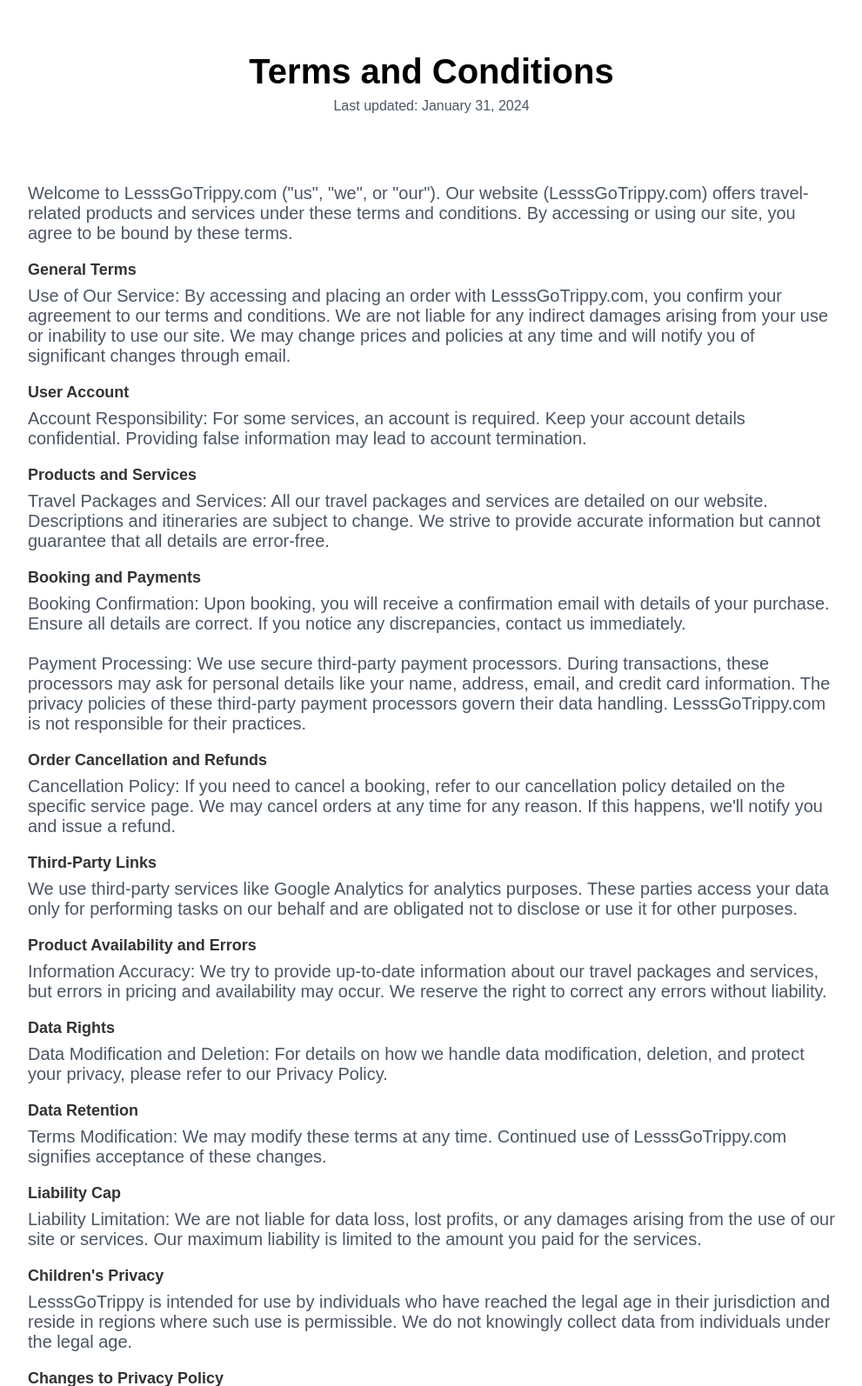
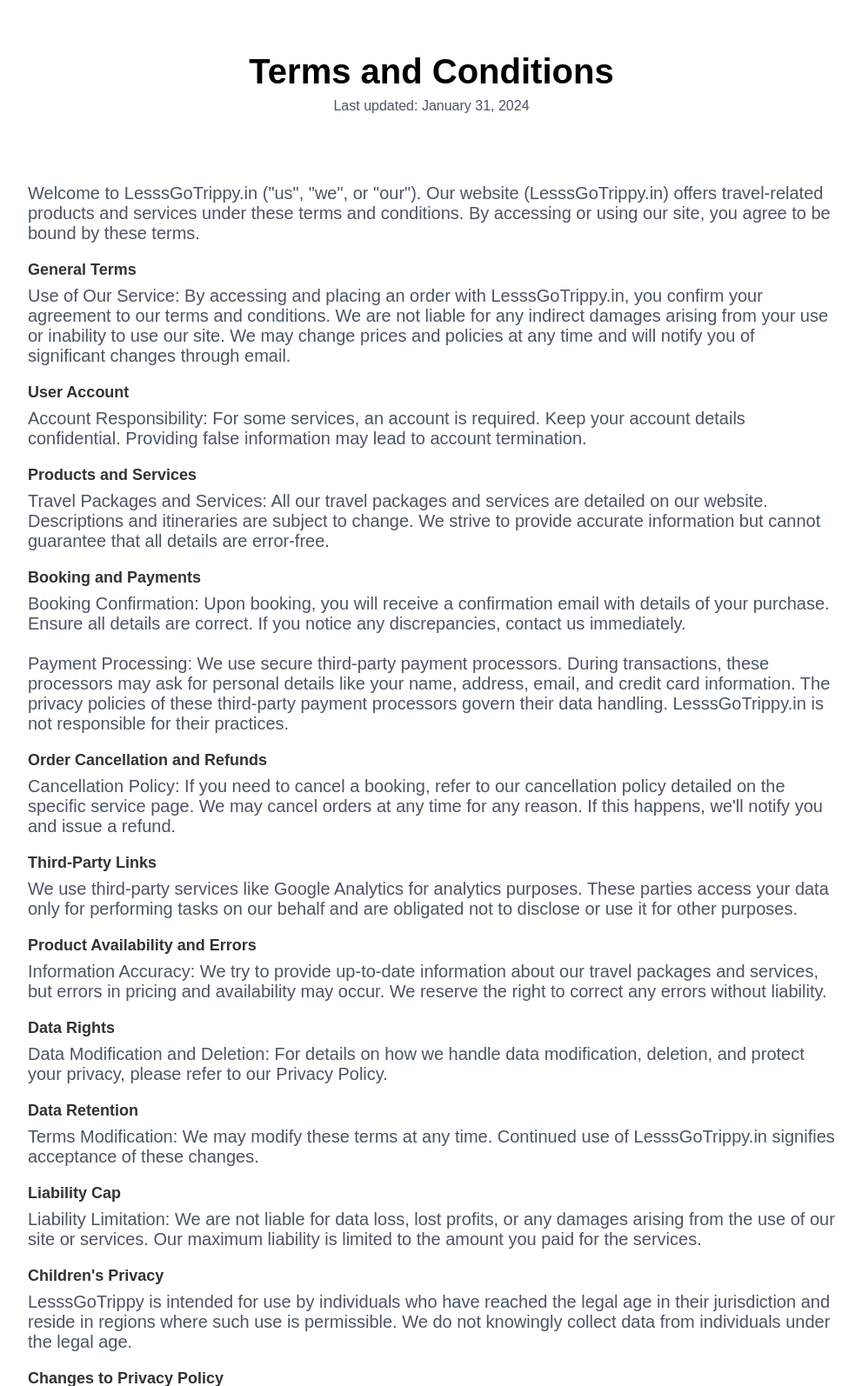
Before and after one commit to varunSalat/tour-booking, a PHP site: page /terms-condition in a window 1280 px wide. Shown: the part 60-1654 px from the top of the page at 87% size, without its empty margins (144-1135 px from the left). Run offline with PHP 8.4, Linux system fonts and the light colour scheme; some libraries are stand-ins or nearby versions; some web fonts are replaced.

Commit message:
textcHANGE

```diff
--- a/views/general/contact_form.view.php
+++ b/views/general/contact_form.view.php
@@ -37,7 +37,7 @@
             </div>
             <div class="quick_contact_card flex">
                 <i class="fa-solid fa-envelope"></i>
-                <a href="mailto:info.lesssgotrippy@gmail.com" class="flex mail-text">Send Email <i
+                <a href="mailto:support@lesssgotrippy.in" class="flex mail-text">Send Email <i
                         class="fa-solid fa-arrow-right"></i></a>
             </div>
             <div class="quick_contact_card flex">
--- a/views/privacy-policy/privacy_policy_section.view.php
+++ b/views/privacy-policy/privacy_policy_section.view.php
@@ -8,7 +8,7 @@
             <div>
                 <p class="paragraph">This Privacy Policy outlines our practices regarding the collection, use, and
                     sharing of personal information through our digital products and services, including LesssGoTrippy
-                    (LesssGoTrippy.com). By using our services, provided by LesssGoTrippy.com, you agree to the
+                    (LesssGoTrippy.in). By using our services, provided by LesssGoTrippy.in, you agree to the
                     collection and use of information as described in this policy.</p>
 
                 <h2 class="section-title">Information Collected</h2>
--- a/views/terms-condition/terms_condition_section.view.php
+++ b/views/terms-condition/terms_condition_section.view.php
@@ -6,12 +6,12 @@
     <div class="container">
         <div class="content-grid">
             <div>
-                <p class="paragraph">Welcome to LesssGoTrippy.com ("us", "we", or "our"). Our website
-                    (LesssGoTrippy.com) offers travel-related products and services under these terms and conditions. By
+                <p class="paragraph">Welcome to LesssGoTrippy.in ("us", "we", or "our"). Our website
+                    (LesssGoTrippy.in) offers travel-related products and services under these terms and conditions. By
                     accessing or using our site, you agree to be bound by these terms.</p>
 
                 <h2 class="section-title">General Terms</h2>
-                <p class="paragraph">Use of Our Service: By accessing and placing an order with LesssGoTrippy.com, you
+                <p class="paragraph">Use of Our Service: By accessing and placing an order with LesssGoTrippy.in, you
                     confirm your agreement to our terms and conditions. We are not liable for any indirect damages
                     arising from your use or inability to use our site. We may change prices and policies at any time
                     and will notify you of significant changes through email.</p>
@@ -31,7 +31,7 @@
                     us immediately. <br /> <br /> Payment Processing: We use secure third-party payment processors.
                     During transactions, these processors may ask for personal details like your name, address, email,
                     and credit card information. The privacy policies of these third-party payment processors govern
-                    their data handling. LesssGoTrippy.com is not responsible for their practices.</p>
+                    their data handling. LesssGoTrippy.in is not responsible for their practices.</p>
 
                 <h2 class="section-title">Order Cancellation and Refunds</h2>
                 <p class="paragraph">Cancellation Policy: If you need to cancel a booking, refer to our cancellation
@@ -54,7 +54,7 @@
 
                 <h2 class="section-title">Data Retention</h2>
                 <p class="paragraph">Terms Modification: We may modify these terms at any time. Continued use of
-                    LesssGoTrippy.com signifies acceptance of these changes.</p>
+                    LesssGoTrippy.in signifies acceptance of these changes.</p>
 
                 <h2 class="section-title">Liability Cap</h2>
                 <p class="paragraph">Liability Limitation: We are not liable for data loss, lost profits, or any damages
```
